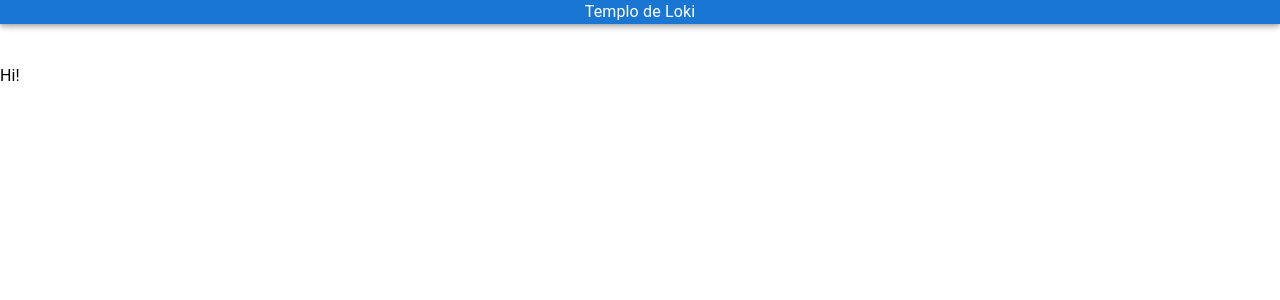
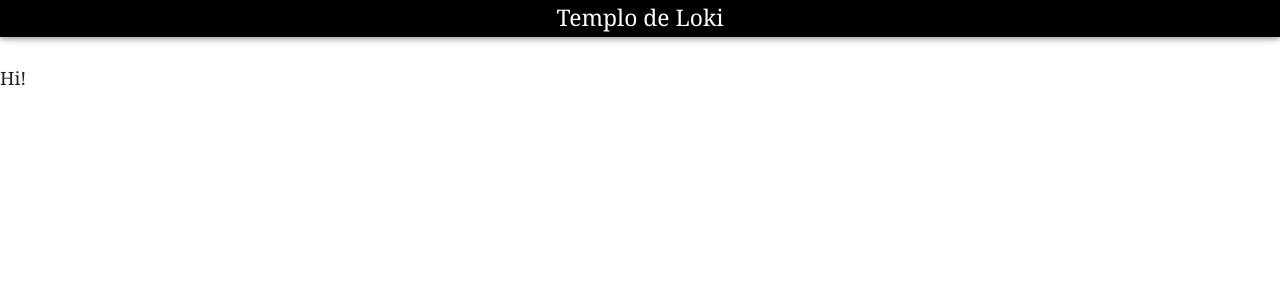
Before and after one commit to templo-de-loki/therion, a Next.js app: page / in a window 1280 px wide. Shown: the top 300 px of the page. Built offline with nearby package versions, Linux system fonts and the light colour scheme.

Commit message:
feat: theme provider

```diff
--- a/components/appBar/index.tsx
+++ b/components/appBar/index.tsx
@@ -5,16 +5,20 @@ export const Appbar = () => {
   return (
     <AppBar
       position="fixed"
-      sx={{ zIndex: (theme) => theme.zIndex.drawer + 1 }}
+      sx={{
+        zIndex: (theme) => theme.zIndex.drawer + 1,
+        backgroundColor: "black",
+      }}
     >
       <Stack direction="row" justifyContent="center" alignItems="center">
         <Stack>
           <ButtonBase disableRipple>
-            <Typography>Templo de Loki</Typography>
+            <Typography variant="h6" color="white">
+              Templo de Loki
+            </Typography>
           </ButtonBase>
         </Stack>
       </Stack>
     </AppBar>
   );
 };
-21;
--- a/pages/_app.tsx
+++ b/pages/_app.tsx
@@ -1,9 +1,11 @@
 import Head from "next/head";
 import { AppProps } from "next/app";
 import { RootContainer } from "@/components/containers";
+import { ThemeProvider } from "@/theme/provider";
 
 const App = ({ Component, pageProps }: AppProps) => {
   return (
+    <ThemeProvider>
       <RootContainer>
         <Head>
           <title>Templo de Loki</title>
@@ -11,6 +13,7 @@ const App = ({ Component, pageProps }: AppProps) => {
         </Head>
         <Component {...pageProps} />
       </RootContainer>
+    </ThemeProvider>
   );
 };
 
--- /dev/null
+++ b/theme/index.ts
@@ -0,0 +1,13 @@
+import { createTheme, PaletteOptions } from "@mui/material";
+import { palette } from "./palette";
+
+export const theme = createTheme({
+  palette: palette as PaletteOptions,
+  shape: { borderRadius: 10 },
+  typography: {
+    fontFamily: ["Georgia", "serif"].join(","),
+    fontSize: 16,
+  },
+});
+
+export { palette };
--- /dev/null
+++ b/theme/palette.ts
@@ -0,0 +1,40 @@
+export const palette = {
+  palette: {
+    primary: {
+      light: "#8e24aa",
+      main: "#673ab7",
+      dark: "#4527a0",
+      contrastText: "#ffffff",
+    },
+    secondary: {
+      light: "#b39ddb",
+      main: "#9c27b0",
+      dark: "#7b1fa2",
+      contrastText: "#ffffff",
+    },
+    info: {
+      light: "#64b5f6",
+      main: "#2196f3",
+      dark: "#1976d2",
+      contrastText: "#ffffff",
+    },
+    warning: {
+      light: "#ffb74d",
+      main: "#ff9800",
+      dark: "#f57c00",
+      contrastText: "#ffffff",
+    },
+    success: {
+      light: "#81c784",
+      main: "#4caf50",
+      dark: "#388e3c",
+      contrastText: "#ffffff",
+    },
+    error: {
+      light: "#e57373",
+      main: "#f44336",
+      dark: "#d32f2f",
+      contrastText: "#ffffff",
+    },
+  },
+};
--- /dev/null
+++ b/theme/provider/index.tsx
@@ -0,0 +1,13 @@
+import { CssBaseline, ThemeProvider as MuiThemeProvider } from "@mui/material";
+import React from "react";
+
+import { theme } from "..";
+
+export const ThemeProvider = ({ children }: React.PropsWithChildren) => {
+  return (
+    <MuiThemeProvider theme={theme}>
+      <CssBaseline />
+      {children}
+    </MuiThemeProvider>
+  );
+};
```
Lines whose indentation alone changed are shown as unchanged.
